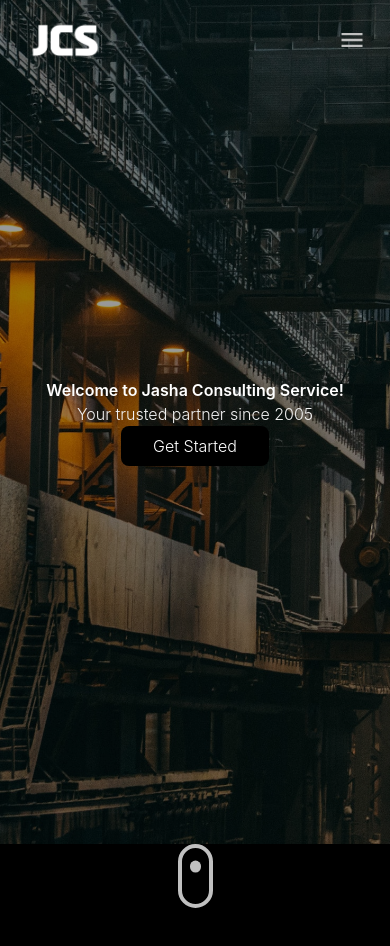
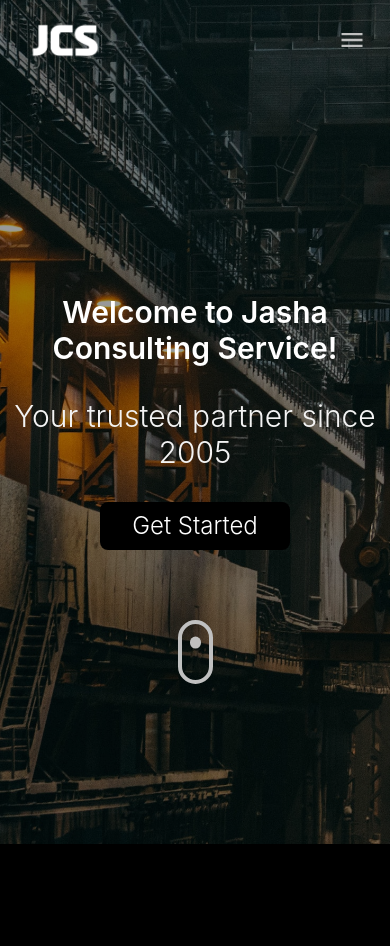
Before and after one commit to CodingDyl/JashaWeb, a React (Vite) app: page / in a window 390 px wide. Shown: the top 946 px of the page. Built offline with nearby package versions, Linux system fonts and the light colour scheme.

Commit message:
responsive fix

```diff
--- a/src/components/HomePage.jsx
+++ b/src/components/HomePage.jsx
@@ -56,16 +56,16 @@
     </nav>
 
      <div className='h-screen flex items-center justify-center'>
-        <div className="text-center mx-auto flex flex-col items-center md:gap-10 xs:gap-8">
-                <h1 className="md:text-6xl xs:text-4xl font-semibold text-white">
+        <div className="text-center mx-auto flex flex-col items-center gap-8 md:gap-10">
+                <h1 className="text-3xl md:text-6xl font-semibold text-white" >
                     Welcome to Jasha Consulting Service!
                 </h1>
-                <p className="font-light md:text-4xl xs:text-2xl text-white-100">Your trusted partner since 2005</p>
-                <a href="" className="px-8 py-2 inline-block bg-primary text-white font-light md:text-3xl xs:text-2xl rounded-lg hover:bg-transparent hover:border-2 hover:border-black">Get Started</a>
+                <p className="font-light text-3xl md:text-4xl text-white-100">Your trusted partner since 2005</p>
+                <a href="" className="px-8 py-2 inline-block bg-primary text-white font-light md:text-3xl text-2xl rounded-lg hover:bg-transparent hover:border-2 hover:border-black">Get Started</a>
         </div>
     </div>
 
-    <div className="absolute xs:bottom-20 md:bottom-20 w-full flex justify-center items-center">
+    <div className="absolute bottom-40 md:bottom-20 w-full flex justify-center items-center">
         <a href={`#about`}>
           <div className="w-[35px] h-[64px] rounded-3xl border-4 border-tertiary flex justify-center items-start p-2">
             <motion.div animate={{y: [0, 24, 0]}} transition={{duration: 1.5, repeat: Infinity, repeatType: 'loop' }} className="w-3 h-3 rounded-full bg-tertiary mb-1"/>
--- a/tailwind.config.js
+++ b/tailwind.config.js
@@ -5,6 +5,16 @@
     "./src/**/*.{js,ts,jsx,tsx}",
   ],
   theme: {
+    screens: {
+      'sm': '576px',
+      // => @media (min-width: 576px) { ... }
+
+      'md': '960px',
+      // => @media (min-width: 960px) { ... }
+
+      'lg': '1440px',
+      // => @media (min-width: 1440px) { ... }
+    },
     extend: {
       colors: {
         primary: "#000000",
```
